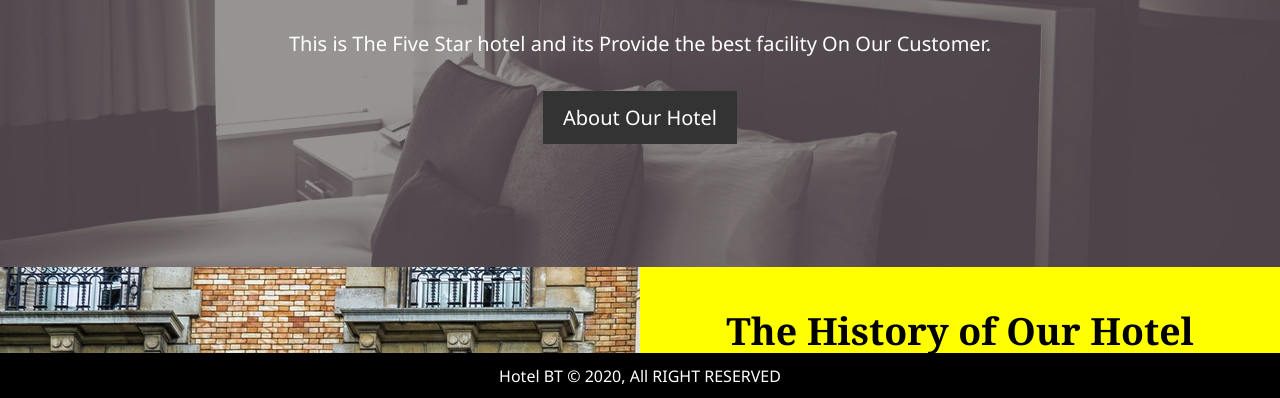
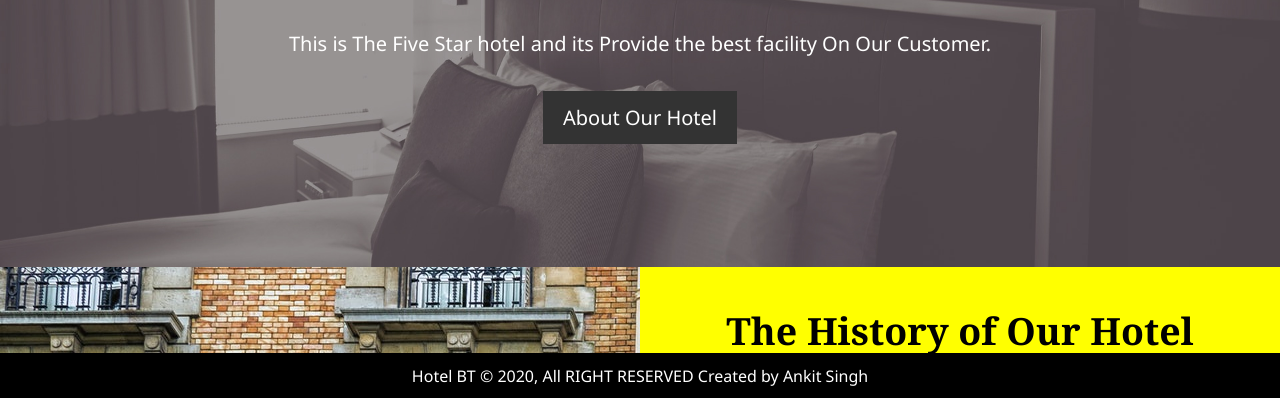
Before and after one commit to Ankit-Developer143/My-Hotel-Website, a plain HTML site: page index.html in a window 1280 px wide. Shown: the part 400-798 px from the top of the page. Drawn offline with Linux system fonts and the light colour scheme.

Commit message:
Hotel Web Sites

```diff
--- a/index.html
+++ b/index.html
@@ -72,7 +72,7 @@
 
     <div class="clear"></div>
     <footer id="footer">
-        <p>Hotel BT &copy; 2020, All RIGHT RESERVED</p>
+        <p>Hotel BT &copy; 2020, All RIGHT RESERVED  Created by Ankit Singh</p>
     </footer>
 </body>
 </html>
```
